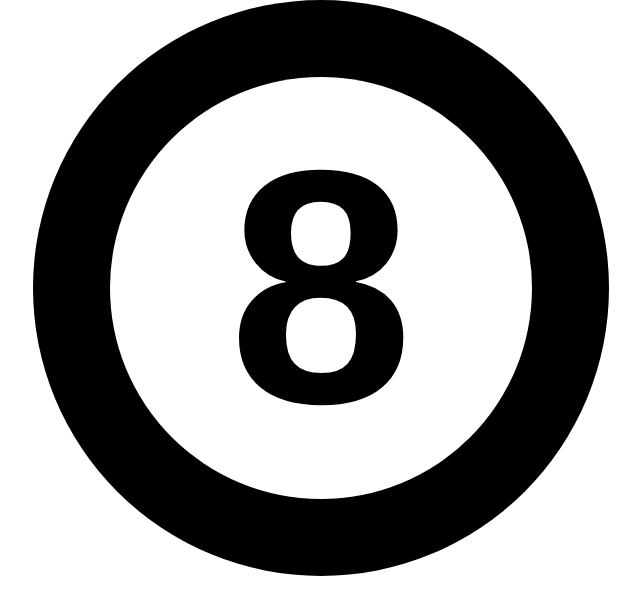
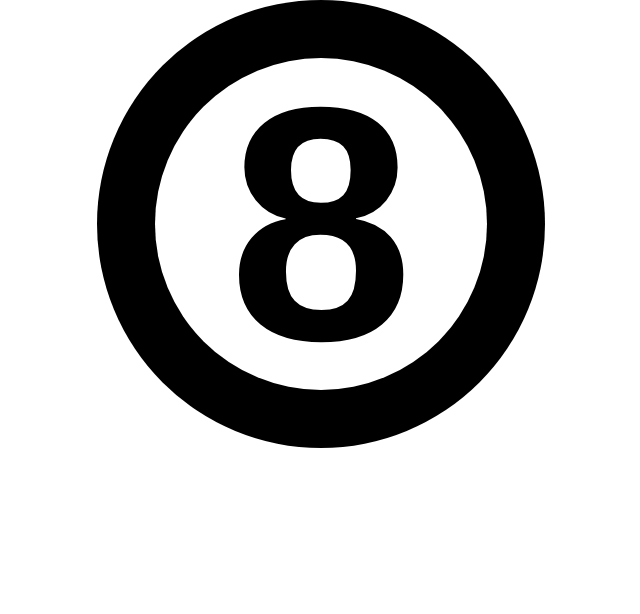
Before and after one commit to KrillNCrabs/KrilliNCrabs.github.io, a plain HTML site: page index.html in a window 1280 px wide. Shown: the whole page, without its empty margins (319-959 px from the left). Drawn offline with Linux system fonts and the light colour scheme.

Commit message:
Update index.html

```diff
--- a/index.html
+++ b/index.html
@@ -20,16 +20,16 @@
       margin-left: auto;
       margin-right: auto;
       background-color: black;
-      width: 45vw;
-      height:45vw;
+      width: 35vw;
+      height:35vw;
       border-radius: 50%;
       cursor: pointer
     }
 
     .whiteShell {
       background-color: white;
-      width:33vw;
-      height:33vw;
+      width:26vw;
+      height:26vw;
       border-radius: 50%;
       position: relative
     }
```
